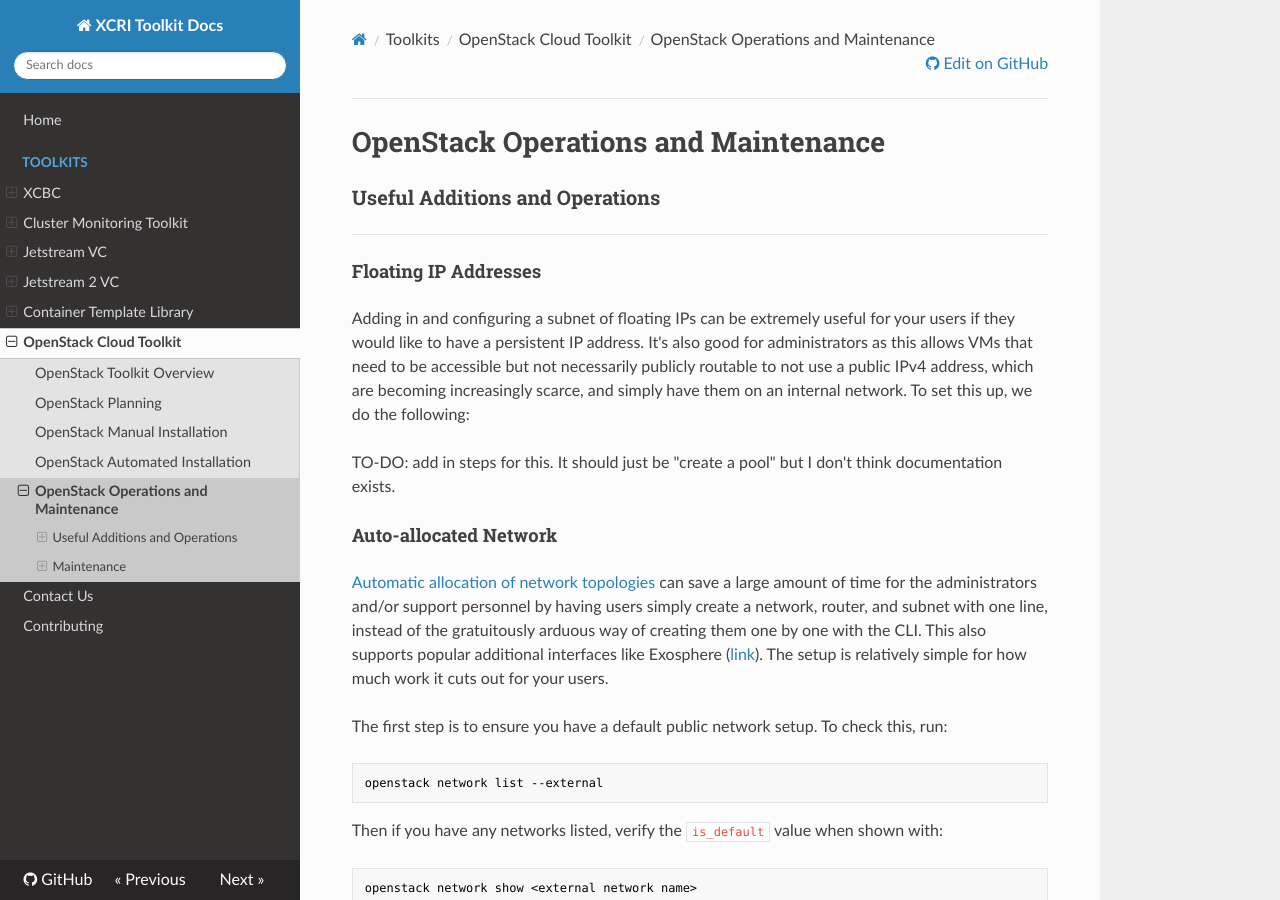
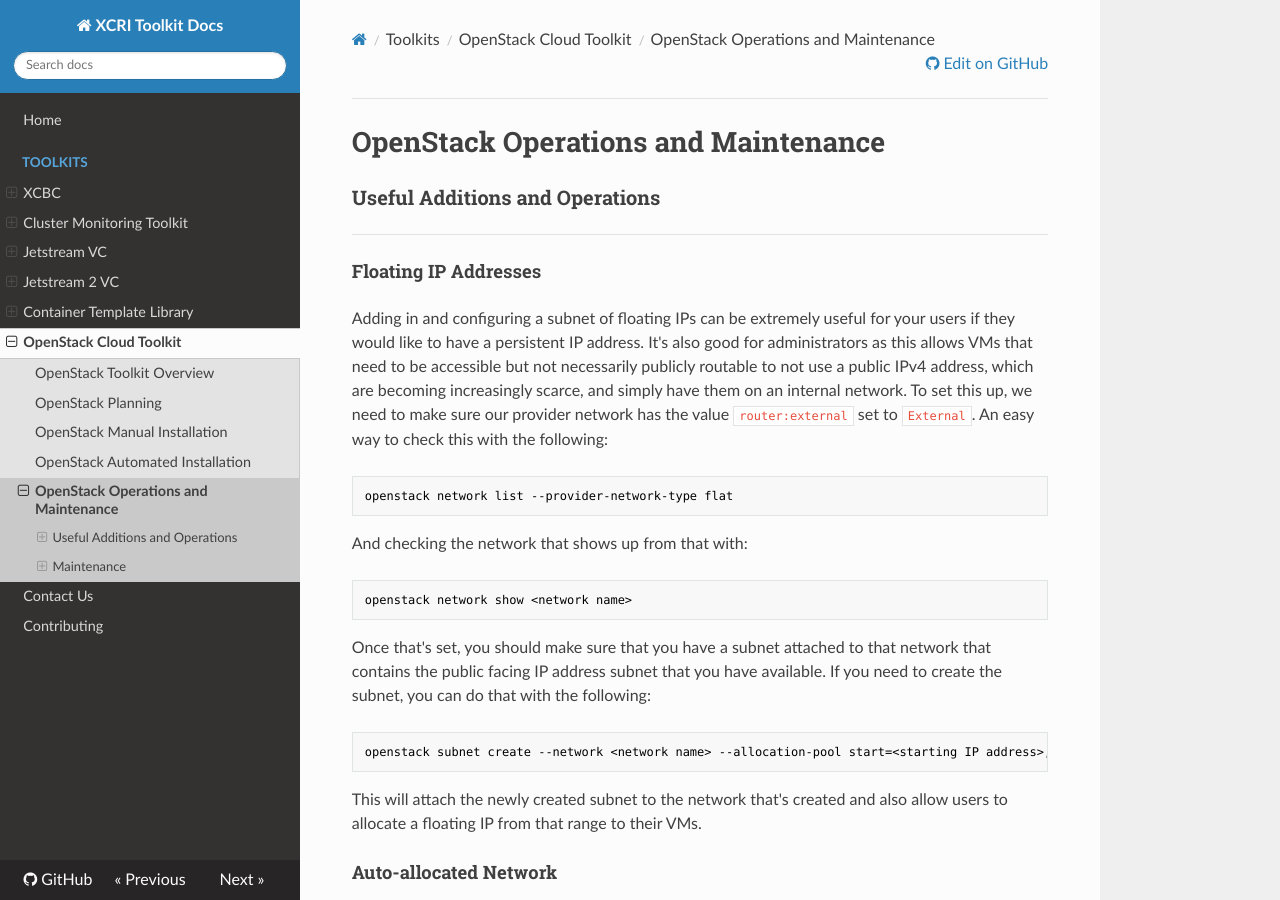
Before and after one commit to access-ci-org/Toolkit-Docs, an MkDocs documentation site: the page built from docs/toolkits/openstack-operations-maintenance.md, in a window 1280 px wide and 900 px high. Built offline with MkDocs 1.6.1, drawn with Linux system fonts in a browser that asks for light colours; nearby versions of some CDN libraries; old or Windows-style settings are respelled for this version of MkDocs.

Commit message:
Added floating IP guide

````diff
--- a/docs/toolkits/openstack-operations-maintenance.md
+++ b/docs/toolkits/openstack-operations-maintenance.md
@@ -6,9 +6,21 @@
 
 #### Floating IP Addresses
 
-Adding in and configuring a subnet of floating IPs can be extremely useful for your users if they would like to have a persistent IP address.  It's also good for administrators as this allows VMs that need to be accessible but not necessarily publicly routable to not use a public IPv4 address, which are becoming increasingly scarce, and simply have them on an internal network.  To set this up, we do the following:
+Adding in and configuring a subnet of floating IPs can be extremely useful for your users if they would like to have a persistent IP address.  It's also good for administrators as this allows VMs that need to be accessible but not necessarily publicly routable to not use a public IPv4 address, which are becoming increasingly scarce, and simply have them on an internal network.  To set this up, we need to make sure our provider network has the value `router:external` set to `External`.  An easy way to check this with the following:
+``` bash
+openstack network list --provider-network-type flat
+```
+And checking the network that shows up from that with:
+``` bash
+openstack network show <network name>
+```
 
-TO-DO: add in steps for this. It should just be "create a pool" but I don't think documentation exists.
+Once that's set, you should make sure that you have a subnet attached to that network that contains the public facing IP address subnet that you have available.  If you need to create the subnet, you can do that with the following:
+``` bash
+openstack subnet create --network <network name> --allocation-pool start=<starting IP address>,end=<ending IP address> --dns-nameserver <dns resolver> --gateway <network gateway> --subnet-range <IP address subnet> <subnet name>
+```
+This will attach the newly created subnet to the network that's created and also allow users to allocate a floating IP from that range to their VMs.
+
 
 #### Auto-allocated Network
 
````
